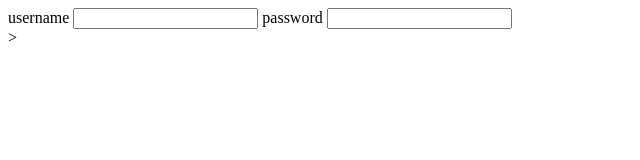
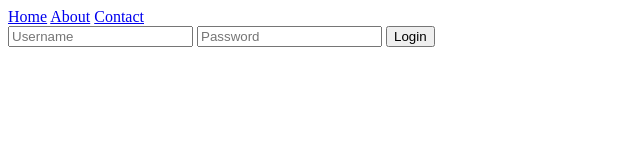
Before and after one commit to SamTech-art/LearningProject, a plain HTML site: page index.html in a window 1280 px wide. Shown: the whole page, without its empty margins (0-640 px from the left). Drawn offline with Linux system fonts and the light colour scheme.

Commit message:
added index2.html

```diff
--- a/index.html
+++ b/index.html
@@ -6,9 +6,18 @@
     <title>Document</title>
 </head>
 <body>
-    <form>
-        username <input type="text">
-        password <input type="password">
-        </form>>
+    <div class="topnav">
+        <a class="active" href="#home">Home</a>
+        <a href="#about">About</a>
+        <a href="#contact">Contact</a>
+        <div class="login-container">
+            <form action="/action_index2.html">
+                <input type="text" placeholder="Username" name="username">
+                <input type ="text" placeholder="Password" name="password">
+                <button type="submit">Login</button>
+             </form>
+        </div>
+    </div>
+
 </body>
 </html>
```
Also changed, not shown: index2.html (added, +11 -0 lines).
